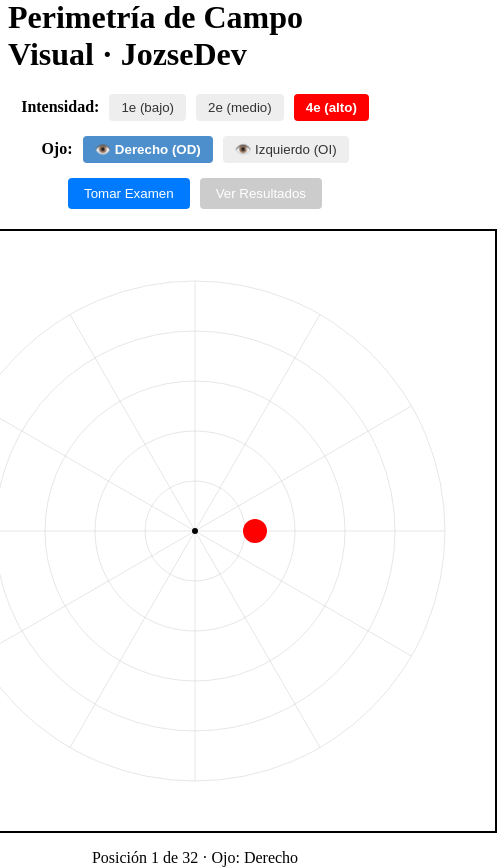
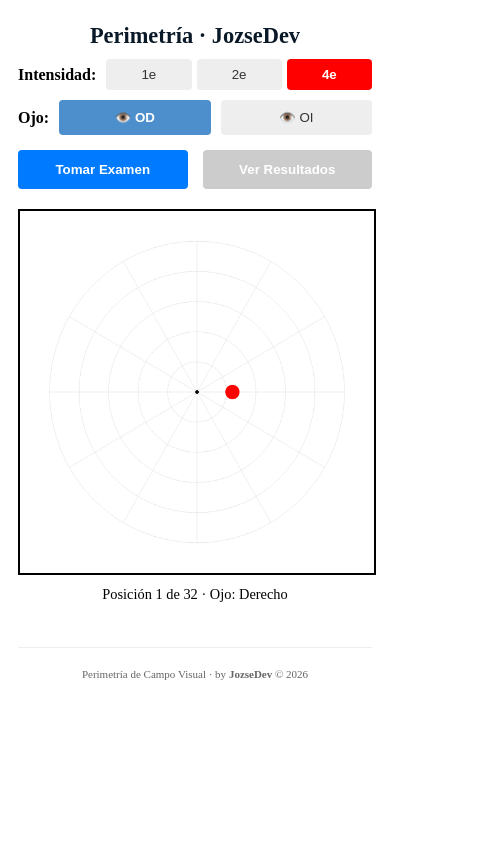
Before and after one commit to JozseDev/perimetria-campo-visual, a React (Vite) app: page / in a window 390 px wide. Shown: the whole page, 497 px wide, since content can reach past the window. Built offline with nearby package versions, Linux system fonts and the light colour scheme.

Commit message:
Versión responsive para celular

```diff
--- a/src/App.tsx
+++ b/src/App.tsx
@@ -11,7 +11,6 @@ function App() {
   const [vista, setVista] = useState<'examen' | 'resultados'>('examen')
   const [intensidadActual, setIntensidadActual] = useState<'1e' | '2e' | '4e'>('4e')
 
-  // Configuración de intensidades
   const intensidadConfig = {
     '1e': { tamaño: 4, color: '#ff9999', nombre: '1e (bajo)' },
     '2e': { tamaño: 8, color: '#ff6666', nombre: '2e (medio)' },
@@ -32,7 +31,6 @@ function App() {
     const cy = 300
     const radioMax = 250
 
-    // Generar posiciones si no existen
     if (posicionesExamen.length === 0) {
       const posiciones = []
       const angulos = [0, 45, 90, 135, 180, 225, 270, 315]
@@ -45,7 +43,6 @@ function App() {
       setPosicionesExamen(posiciones)
     }
 
-    // Dibujar retícula
     ctx.strokeStyle = '#ccc'
     ctx.lineWidth = 0.5
     for (let r = 50; r <= radioMax; r += 50) {
@@ -64,13 +61,11 @@ function App() {
       ctx.stroke()
     }
 
-    // Punto de fijación
     ctx.fillStyle = 'black'
     ctx.beginPath()
     ctx.arc(cx, cy, 3, 0, 2 * Math.PI)
     ctx.fill()
 
-    // Dibujar estímulo actual
     if (posicionesExamen.length > 0 && indiceActual < posicionesExamen.length) {
       const pos = posicionesExamen[indiceActual]
       const rad = (pos.angulo * Math.PI) / 180
@@ -139,7 +134,6 @@ function App() {
     }
   }
 
-  // 📄 Exportar resultados a PDF profesional - VERSIÓN CORREGIDA Y COMPLETA
   const exportarPDF = async () => {
     try {
       const jsPDF = (await import('jspdf')).default
@@ -158,7 +152,6 @@ function App() {
         format: 'a4'
       })
 
-      // Título y marca
       doc.setFont('helvetica', 'bold')
       doc.setFontSize(20)
       doc.setTextColor(10, 25, 40)
@@ -170,16 +163,15 @@ function App() {
       doc.text(`by JozseDev © ${new Date().getFullYear()}`, 20, 30)
       doc.line(20, 35, 280, 35)
 
-      // Información del examen
+      const respuestasOjo = respuestas.filter(r => r.ojo === ojoActual)
+
       doc.setFontSize(11)
       doc.setTextColor(50, 50, 50)
       doc.text(`Fecha: ${new Date().toLocaleDateString()}`, 20, 45)
       doc.text(`Hora: ${new Date().toLocaleTimeString()}`, 20, 52)
       doc.text(`Ojo evaluado: ${ojoActual === 'OD' ? 'Derecho (OD)' : 'Izquierdo (OI)'}`, 20, 59)
-      doc.text(`Total de estímulos: ${respuestas.filter(r => r.ojo === ojoActual).length}`, 20, 66)
+      doc.text(`Total de estímulos: ${respuestasOjo.length}`, 20, 66)
 
-      // Estadísticas filtradas por ojo actual
-      const respuestasOjo = respuestas.filter(r => r.ojo === ojoActual)
       const vistas = respuestasOjo.filter(r => r.visto).length
       const noVistas = respuestasOjo.filter(r => !r.visto).length
       const porcentajeVisto = respuestasOjo.length > 0 ? ((vistas / respuestasOjo.length) * 100).toFixed(1) : '0'
@@ -188,10 +180,8 @@ function App() {
       doc.text(`Vistos: ${vistas} (${porcentajeVisto}%)`, 120, 45)
       doc.text(`No vistos: ${noVistas} (${porcentajeNoVisto}%)`, 120, 52)
 
-      // Gráfico
       doc.addImage(imgData, 'PNG', 20, 75, 140, 140)
 
-      // Tabla de resultados por intensidad (FILTRADA POR OJO)
       if (respuestasOjo.length > 0) {
         const intensidades = ['1e', '2e', '4e']
         const tablaData = intensidades.map(int => {
@@ -211,29 +201,16 @@ function App() {
           head: [['Intensidad', 'Vistos/Total', 'Porcentaje']],
           body: tablaData,
           theme: 'grid',
-          headStyles: {
-            fillColor: [10, 25, 40],
-            textColor: [255, 255, 255],
-            fontStyle: 'bold'
-          },
-          columnStyles: {
-            0: { cellWidth: 30 },
-            1: { cellWidth: 40 },
-            2: { cellWidth: 30 }
-          },
+          headStyles: { fillColor: [10, 25, 40], textColor: [255, 255, 255], fontStyle: 'bold' },
+          columnStyles: { 0: { cellWidth: 30 }, 1: { cellWidth: 40 }, 2: { cellWidth: 30 } },
           margin: { left: 20, right: 20 }
         })
       }
 
-      // Footer
       const finalY = (doc as any).lastAutoTable?.finalY || 250
       doc.setFontSize(9)
       doc.setTextColor(150, 150, 150)
-      doc.text(
-        'Informe generado automáticamente · Perimetría de Campo Visual by JozseDev',
-        20,
-        finalY + 20
-      )
+      doc.text('Informe generado automáticamente · Perimetría de Campo Visual by JozseDev', 20, finalY + 20)
 
       doc.save(`perimetria-${ojoActual}-${new Date().toISOString().slice(0, 10)}.pdf`)
       alert('✅ PDF generado exitosamente')
@@ -244,83 +221,123 @@ function App() {
     }
   }
 
+  const isMobile = window.innerWidth < 600
+
   return (
     <div style={{
       display: 'flex',
       flexDirection: 'column',
       alignItems: 'center',
-      justifyContent: 'center',
-      height: '100vh'
+      justifyContent: 'flex-start',
+      minHeight: '100vh',
+      padding: isMobile ? '10px' : '20px',
+      boxSizing: 'border-box'
     }}>
 
-      <h1>Perimetría de Campo Visual · JozseDev</h1>
+      {/* TÍTULO RESPONSIVO */}
+      <h1 style={{
+        fontSize: isMobile ? '1.4rem' : '2rem',
+        textAlign: 'center',
+        margin: isMobile ? '5px 0 10px 0' : '10px 0 20px 0',
+        wordBreak: 'break-word',
+        color: '#0a1928'
+      }}>
+        {isMobile ? 'Perimetría · JozseDev' : 'Perimetría de Campo Visual · JozseDev'}
+      </h1>
 
-      {/* SELECTOR DE INTENSIDAD */}
-      <div style={{ marginBottom: '15px', display: 'flex', gap: '10px', alignItems: 'center' }}>
-        <span style={{ fontWeight: 'bold' }}>Intensidad:</span>
+      {/* SELECTOR DE INTENSIDAD - RESPONSIVO */}
+      <div style={{
+        marginBottom: isMobile ? '10px' : '15px',
+        display: 'flex',
+        flexWrap: 'wrap',
+        gap: isMobile ? '5px' : '10px',
+        alignItems: 'center',
+        justifyContent: 'center',
+        width: '100%'
+      }}>
+        <span style={{ fontWeight: 'bold', marginRight: '5px' }}>Intensidad:</span>
         {Object.entries(intensidadConfig).map(([key, config]) => (
           <button
             key={key}
             onClick={() => setIntensidadActual(key as '1e' | '2e' | '4e')}
             style={{
-              padding: '6px 12px',
+              padding: isMobile ? '8px 12px' : '6px 12px',
               background: intensidadActual === key ? config.color : '#eee',
               color: intensidadActual === key ? 'white' : '#333',
               border: 'none',
               borderRadius: '4px',
               cursor: 'pointer',
-              fontWeight: intensidadActual === key ? 'bold' : 'normal'
+              fontWeight: intensidadActual === key ? 'bold' : 'normal',
+              flex: isMobile ? '1 0 auto' : 'none'
             }}
           >
-            {config.nombre}
+            {isMobile ? key : config.nombre}
           </button>
         ))}
       </div>
 
-      {/* SELECTOR DE OJO */}
-      <div style={{ marginBottom: '15px', display: 'flex', gap: '10px', alignItems: 'center' }}>
+      {/* SELECTOR DE OJO - RESPONSIVO */}
+      <div style={{
+        marginBottom: isMobile ? '15px' : '15px',
+        display: 'flex',
+        flexWrap: 'wrap',
+        gap: isMobile ? '10px' : '10px',
+        alignItems: 'center',
+        justifyContent: 'center',
+        width: '100%'
+      }}>
         <span style={{ fontWeight: 'bold' }}>Ojo:</span>
         <button
           onClick={() => setOjoActual('OD')}
           style={{
-            padding: '6px 12px',
+            padding: isMobile ? '10px 20px' : '6px 12px',
             background: ojoActual === 'OD' ? '#4d8fcc' : '#eee',
             color: ojoActual === 'OD' ? 'white' : '#333',
             border: 'none',
             borderRadius: '4px',
             cursor: 'pointer',
-            fontWeight: ojoActual === 'OD' ? 'bold' : 'normal'
+            fontWeight: ojoActual === 'OD' ? 'bold' : 'normal',
+            flex: isMobile ? '1 0 40%' : 'none'
           }}
         >
-          👁️ Derecho (OD)
+          👁️ {isMobile ? 'OD' : 'Derecho (OD)'}
         </button>
         <button
           onClick={() => setOjoActual('OI')}
           style={{
-            padding: '6px 12px',
+            padding: isMobile ? '10px 20px' : '6px 12px',
             background: ojoActual === 'OI' ? '#4d8fcc' : '#eee',
             color: ojoActual === 'OI' ? 'white' : '#333',
             border: 'none',
             borderRadius: '4px',
             cursor: 'pointer',
-            fontWeight: ojoActual === 'OI' ? 'bold' : 'normal'
+            fontWeight: ojoActual === 'OI' ? 'bold' : 'normal',
+            flex: isMobile ? '1 0 40%' : 'none'
           }}
         >
-          👁️ Izquierdo (OI)
+          👁️ {isMobile ? 'OI' : 'Izquierdo (OI)'}
         </button>
       </div>
 
-      {/* BOTONES DE VISTA */}
-      <div style={{ marginBottom: '20px', display: 'flex', gap: '10px' }}>
+      {/* BOTONES DE VISTA - RESPONSIVO */}
+      <div style={{
+        marginBottom: isMobile ? '20px' : '20px',
+        display: 'flex',
+        gap: isMobile ? '15px' : '10px',
+        justifyContent: 'center',
+        width: '100%'
+      }}>
         <button
           onClick={() => setVista('examen')}
           style={{
-            padding: '8px 16px',
+            padding: isMobile ? '12px 20px' : '8px 16px',
             background: vista === 'examen' ? '#007bff' : '#ccc',
             color: 'white',
             border: 'none',
             borderRadius: '4px',
-            cursor: 'pointer'
+            cursor: 'pointer',
+            fontWeight: 'bold',
+            flex: isMobile ? '1 0 40%' : 'none'
           }}
         >
           Tomar Examen
@@ -328,12 +345,14 @@ function App() {
         <button
           onClick={() => setVista('resultados')}
           style={{
-            padding: '8px 16px',
+            padding: isMobile ? '12px 20px' : '8px 16px',
             background: vista === 'resultados' ? '#28a745' : '#ccc',
             color: 'white',
             border: 'none',
             borderRadius: '4px',
-            cursor: 'pointer'
+            cursor: 'pointer',
+            fontWeight: 'bold',
+            flex: isMobile ? '1 0 40%' : 'none'
           }}
         >
           Ver Resultados
@@ -342,28 +361,67 @@ function App() {
 
       {vista === 'examen' ? (
         <>
+          {/* CANVAS RESPONSIVO */}
+          <div style={{
+            width: '100%',
+            maxWidth: '600px',
+            aspectRatio: '1/1',
+            margin: '0 auto'
+          }}>
             <canvas
               ref={canvasRef}
               width={600}
               height={600}
               onClick={handleCanvasClick}
               style={{
+                width: '100%',
+                height: '100%',
                 border: '2px solid black',
                 backgroundColor: 'white'
               }}
             />
-          <p>Posición {indiceActual + 1} de {posicionesExamen.length} · Ojo: {ojoActual === 'OD' ? 'Derecho' : 'Izquierdo'}</p>
+          </div>
+          <p style={{
+            marginTop: '15px',
+            fontSize: isMobile ? '0.9rem' : '1rem',
+            textAlign: 'center'
+          }}>
+            Posición {indiceActual + 1} de {posicionesExamen.length} · Ojo: {ojoActual === 'OD' ? 'Derecho' : 'Izquierdo'}
+          </p>
         </>
       ) : (
-        <div style={{ textAlign: 'center' }}>
-          <h2>Resultados del Examen</h2>
+        <div style={{
+          textAlign: 'center',
+          width: '100%',
+          maxWidth: '600px',
+          margin: '0 auto'
+        }}>
+          <h2 style={{ fontSize: isMobile ? '1.3rem' : '1.5rem' }}>Resultados del Examen</h2>
+
+          {/* CONTENEDOR DE ISLOTES RESPONSIVO */}
+          <div style={{
+            width: '100%',
+            maxWidth: '600px',
+            aspectRatio: '1/1',
+            margin: '0 auto'
+          }}>
             <Islotes respuestas={respuestas.filter(r => r.ojo === ojoActual)} />
-          <p style={{ marginTop: '10px' }}>
+          </div>
+
+          <p style={{ marginTop: '10px', fontSize: isMobile ? '0.8rem' : '1rem' }}>
             🟢 Visto | 🔴 No visto | 🟦 Islote de visión
           </p>
 
-          {/* BOTONES DE ACCIÓN */}
-          <div style={{ marginTop: '20px', display: 'flex', gap: '10px', justifyContent: 'center' }}>
+          {/* BOTONES DE ACCIÓN - RESPONSIVO */}
+          <div style={{
+            marginTop: '20px',
+            display: 'flex',
+            flexDirection: isMobile ? 'column' : 'row',
+            gap: '10px',
+            justifyContent: 'center',
+            alignItems: 'center',
+            width: '100%'
+          }}>
             <button
               onClick={async () => {
                 try {
@@ -376,13 +434,14 @@ function App() {
                 }
               }}
               style={{
-                padding: '8px 16px',
+                padding: isMobile ? '12px 20px' : '8px 16px',
                 background: '#17a2b8',
                 color: 'white',
                 border: 'none',
                 borderRadius: '4px',
                 cursor: 'pointer',
-                fontWeight: 'bold'
+                fontWeight: 'bold',
+                width: isMobile ? '100%' : 'auto'
               }}
             >
               📥 Cargar desde DB
@@ -391,13 +450,14 @@ function App() {
             <button
               onClick={exportarPDF}
               style={{
-                padding: '8px 16px',
+                padding: isMobile ? '12px 20px' : '8px 16px',
                 background: '#dc3545',
                 color: 'white',
                 border: 'none',
                 borderRadius: '4px',
                 cursor: 'pointer',
-                fontWeight: 'bold'
+                fontWeight: 'bold',
+                width: isMobile ? '100%' : 'auto'
               }}
             >
               📄 Exportar a PDF
@@ -405,6 +465,19 @@ function App() {
           </div>
         </div>
       )}
+
+      {/* FOOTER RESPONSIVO */}
+      <footer style={{
+        marginTop: '30px',
+        color: '#666',
+        fontSize: isMobile ? '11px' : '13px',
+        borderTop: '1px solid #eee',
+        paddingTop: '20px',
+        width: '100%',
+        textAlign: 'center'
+      }}>
+        Perimetría de Campo Visual · by <strong>JozseDev</strong> © {new Date().getFullYear()}
+      </footer>
     </div>
   )
 }
```
Lines whose indentation alone changed are shown as unchanged.
